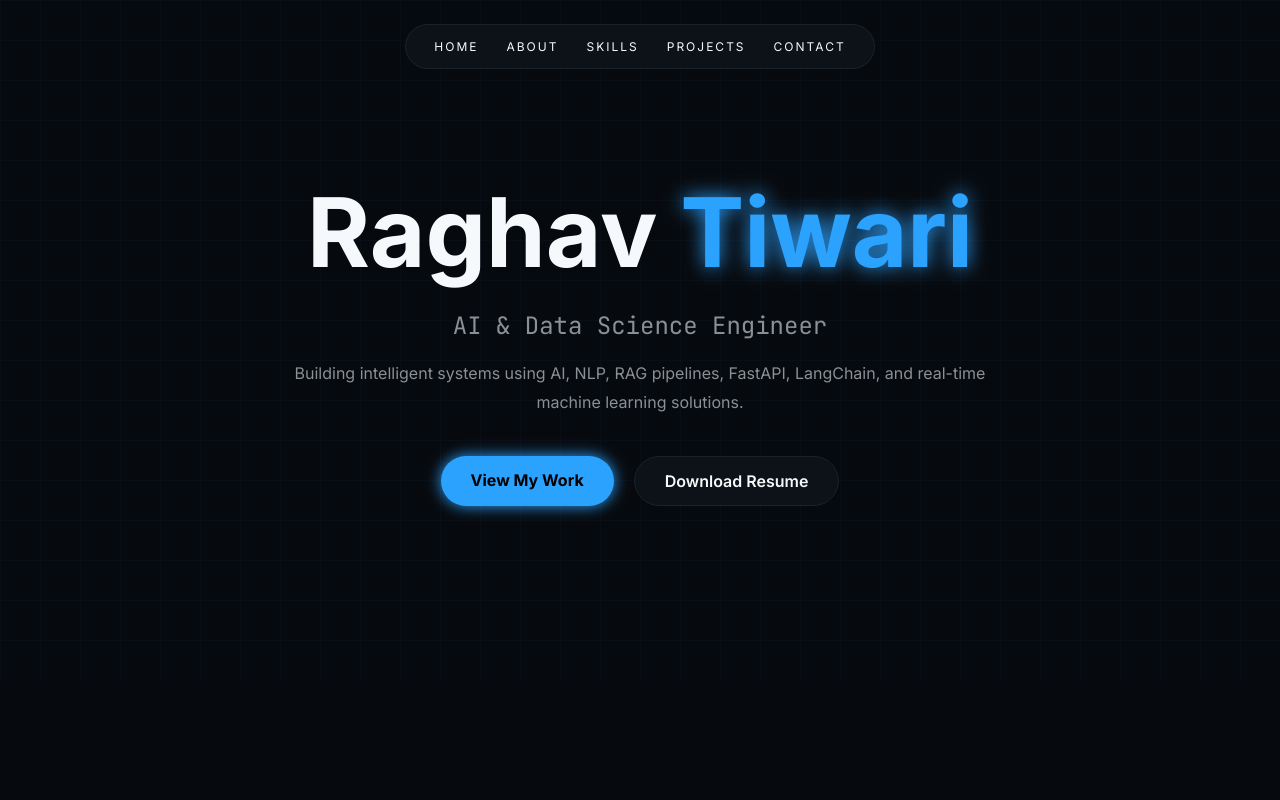
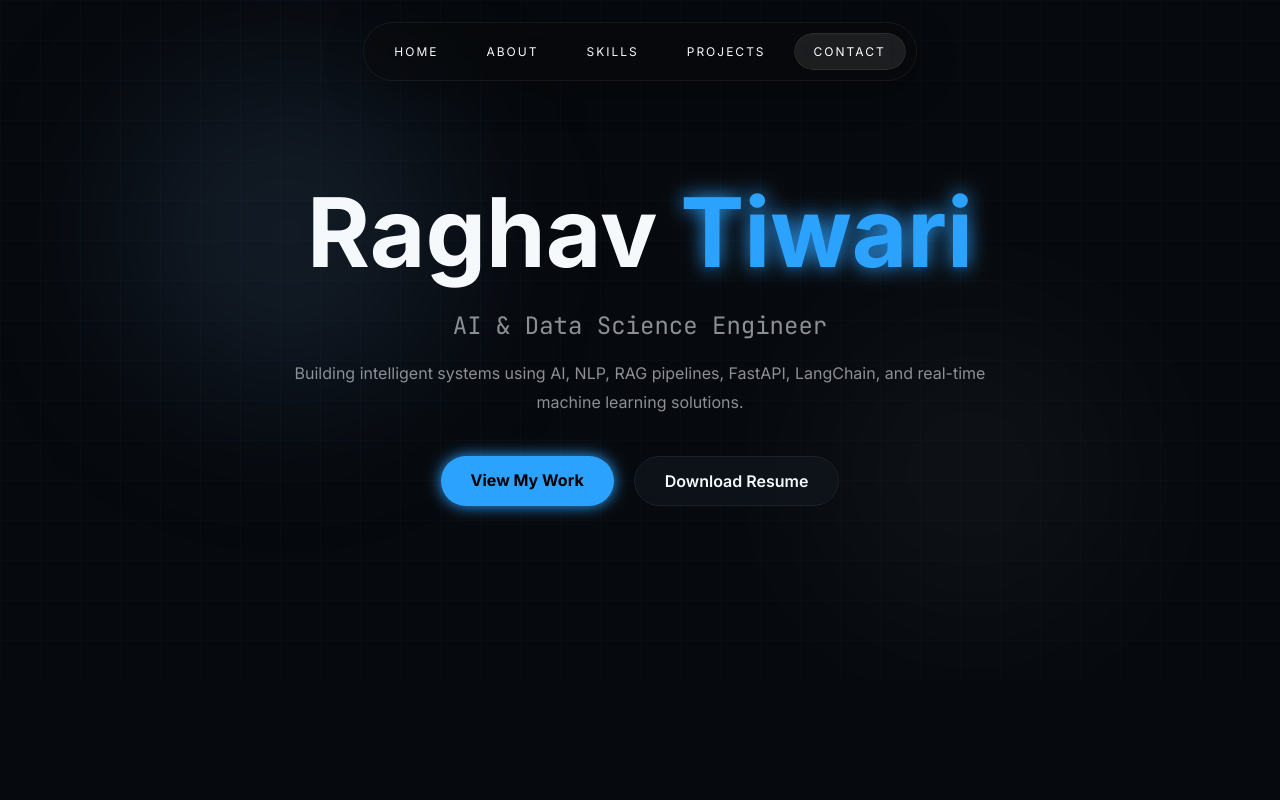
Before and after one commit to Raghav10022005/Raghav-portfolio, a React (Vite) app: page / in a window 1280 px wide. Shown: the top 800 px of the page. Built offline with nearby package versions, Linux system fonts and the light colour scheme.

Commit message:
Enhanced portfolio UI and animations

```diff
--- a/package.json
+++ b/package.json
@@ -11,6 +11,7 @@
   },
   "dependencies": {
     "framer-motion": "^12.40.0",
+    "lenis": "^1.3.23",
     "react": "^19.2.6",
     "react-dom": "^19.2.6"
   },
--- a/src/components/Hero.jsx
+++ b/src/components/Hero.jsx
@@ -11,14 +11,16 @@ const Hero = () => {
         alignItems: "center",
         justifyContent: "center",
         position: "relative",
+        overflow: "hidden",
         textAlign: "center",
       }}
     >
+      {/* Background Grid */}
       <div
         style={{
           position: "absolute",
           inset: 0,
-          opacity: 0.15,
+          opacity: 0.12,
         }}
       >
         <svg width="100%" height="100%">
@@ -42,6 +44,55 @@ const Hero = () => {
         </svg>
       </div>
 
+      {/* Glow Orb 1 */}
+      <motion.div
+        animate={{
+          x: [0, 40, -20, 0],
+          y: [0, -30, 20, 0],
+        }}
+        transition={{
+          duration: 12,
+          repeat: Infinity,
+          ease: "easeInOut",
+        }}
+        style={{
+          position: "absolute",
+          width: "320px",
+          height: "320px",
+          borderRadius: "50%",
+          background:
+            "rgba(120, 180, 255, 0.12)",
+          filter: "blur(90px)",
+          top: "10%",
+          left: "10%",
+        }}
+      />
+
+      {/* Glow Orb 2 */}
+      <motion.div
+        animate={{
+          x: [0, -30, 20, 0],
+          y: [0, 20, -40, 0],
+        }}
+        transition={{
+          duration: 14,
+          repeat: Infinity,
+          ease: "easeInOut",
+        }}
+        style={{
+          position: "absolute",
+          width: "280px",
+          height: "280px",
+          borderRadius: "50%",
+          background:
+            "rgba(255,255,255,0.05)",
+          filter: "blur(100px)",
+          bottom: "10%",
+          right: "12%",
+        }}
+      />
+
+      {/* Hero Content */}
       <motion.div
         initial={{ opacity: 0, y: 30 }}
         animate={{ opacity: 1, y: 0 }}
@@ -85,8 +136,9 @@ const Hero = () => {
             fontSize: "1rem",
           }}
         >
-          Building intelligent systems using AI, NLP, RAG pipelines,
-          FastAPI, LangChain, and real-time machine learning solutions.
+          Building intelligent systems using AI, NLP,
+          RAG pipelines, FastAPI, LangChain, and
+          real-time machine learning solutions.
         </p>
 
         <div
--- a/src/components/Navbar.jsx
+++ b/src/components/Navbar.jsx
@@ -1,36 +1,198 @@
+import { useEffect, useState } from "react";
+import { motion } from "framer-motion";
+
+const sections = [
+  "home",
+  "about",
+  "skills",
+  "projects",
+  "contact",
+];
+
 const Navbar = () => {
+  const [active, setActive] = useState("home");
+  const [scrolled, setScrolled] = useState(false);
+
+  useEffect(() => {
+    const handleScroll = () => {
+      const scrollPosition =
+        window.scrollY + window.innerHeight / 3;
+
+      setScrolled(window.scrollY > 40);
+
+      sections.forEach((section) => {
+        const element = document.getElementById(section);
+
+        if (element) {
+          const offsetTop = element.offsetTop;
+          const height = element.offsetHeight;
+
+          if (
+            scrollPosition >= offsetTop &&
+            scrollPosition < offsetTop + height
+          ) {
+            setActive(section);
+          }
+        }
+      });
+
+      if (
+        window.innerHeight + window.scrollY >=
+        document.body.offsetHeight - 50
+      ) {
+        setActive("contact");
+      }
+    };
+
+    window.addEventListener("scroll", handleScroll);
+
+    return () =>
+      window.removeEventListener("scroll", handleScroll);
+  }, []);
+
   return (
-    <nav
+    <motion.nav
+      animate={{
+        y: scrolled ? -6 : 0,
+        scale: scrolled ? 0.97 : 1,
+        opacity: scrolled ? 0.96 : 1,
+      }}
+      transition={{
+        type: "spring",
+        stiffness: 120,
+        damping: 20,
+      }}
       style={{
         position: "fixed",
-        top: 0,
+        top: scrolled ? "12px" : "22px",
         left: 0,
         right: 0,
         zIndex: 100,
         display: "flex",
         justifyContent: "center",
-        padding: "24px",
+        padding: "0 20px",
+        transition: "all 0.25s ease",
       }}
     >
       <div
         className="glass"
         style={{
-          padding: "14px 28px",
+          display: "flex",
+          gap: "8px",
+
+          padding: scrolled
+            ? "8px"
+            : "10px",
+
           borderRadius: "999px",
-          display: "flex",
-          gap: "28px",
-          textTransform: "uppercase",
-          fontSize: "12px",
-          letterSpacing: "2px",
+
+          backdropFilter: scrolled
+            ? "blur(28px)"
+            : "blur(18px)",
+
+          background: scrolled
+            ? "rgba(10,10,10,0.55)"
+            : "rgba(10,10,10,0.35)",
+
+          border: scrolled
+            ? "1px solid rgba(255,255,255,0.08)"
+            : "1px solid rgba(255,255,255,0.06)",
+
+          boxShadow: scrolled
+            ? "0 12px 40px rgba(0,0,0,0.35)"
+            : "0 8px 40px rgba(0,0,0,0.25)",
+
+          position: "relative",
+
+          transition: "all 0.3s ease",
         }}
       >
-        <a href="#home">Home</a>
-        <a href="#about">About</a>
-        <a href="#skills">Skills</a>
-        <a href="#projects">Projects</a>
-        <a href="#contact">Contact</a>
+        {sections.map((section) => {
+          const isActive = active === section;
+
+          return (
+            <motion.a
+              key={section}
+              href={`#${section}`}
+              whileHover={{
+                scale: 1.03,
+              }}
+              transition={{
+                duration: 0.15,
+              }}
+              style={{
+                position: "relative",
+
+                padding: scrolled
+                  ? "10px 18px"
+                  : "11px 20px",
+
+                borderRadius: "999px",
+
+                textTransform: "uppercase",
+
+                fontSize: "12px",
+
+                letterSpacing: "2px",
+
+                color: isActive
+                  ? "white"
+                  : "var(--fg)",
+
+                transition:
+                  "all 0.25s ease",
+
+                overflow: "hidden",
+
+                cursor: "pointer",
+
+                textDecoration: "none",
+              }}
+            >
+              {isActive && (
+                <motion.div
+                  layoutId="navbar-pill"
+                  transition={{
+                    type: "spring",
+                    stiffness: 120,
+                    damping: 18,
+                  }}
+                  style={{
+                    position: "absolute",
+                    inset: 0,
+
+                    borderRadius: "999px",
+
+                    background:
+                      "rgba(255,255,255,0.09)",
+
+                    border:
+                      "1px solid rgba(255,255,255,0.08)",
+
+                    backdropFilter:
+                      "blur(18px)",
+
+                    boxShadow:
+                      "0 4px 20px rgba(255,255,255,0.03)",
+
+                    zIndex: -1,
+                  }}
+                />
+              )}
+
+              <span
+                style={{
+                  position: "relative",
+                  zIndex: 2,
+                }}
+              >
+                {section}
+              </span>
+            </motion.a>
+          );
+        })}
       </div>
-    </nav>
+    </motion.nav>
   );
 };
 
--- a/src/components/Projects.jsx
+++ b/src/components/Projects.jsx
@@ -20,7 +20,7 @@ const Projects = () => {
               fontSize: "14px",
             }}
           >
-             Projects
+            Projects
           </p>
 
           <h2
@@ -45,7 +45,14 @@ const Projects = () => {
               key={index}
               initial={{ opacity: 0, y: 30 }}
               whileInView={{ opacity: 1, y: 0 }}
-              transition={{ delay: index * 0.15 }}
+              whileHover={{
+                y: -10,
+                scale: 1.02,
+              }}
+              transition={{
+                delay: index * 0.15,
+                duration: 0.1,
+              }}
               viewport={{ once: true }}
               className="glass"
               style={{
@@ -54,6 +61,8 @@ const Projects = () => {
                 display: "flex",
                 flexDirection: "column",
                 justifyContent: "space-between",
+                transition: "all 0.3s ease",
+                border: "1px solid rgba(255,255,255,0.05)",
               }}
             >
               <div>
@@ -137,6 +146,7 @@ const Projects = () => {
                         borderRadius: "999px",
                         fontSize: "12px",
                         color: "var(--muted)",
+                        background: "rgba(255,255,255,0.02)",
                       }}
                     >
                       {tag}
--- a/src/main.jsx
+++ b/src/main.jsx
@@ -2,6 +2,22 @@ import React from "react";
 import ReactDOM from "react-dom/client";
 import App from "./App";
 import "./index.css";
+
+import Lenis from "lenis";
+
+const lenis = new Lenis({
+  duration: 1.2,
+  smoothWheel: true,
+  smoothTouch: false,
+});
+
+function raf(time) {
+  lenis.raf(time);
+
+  requestAnimationFrame(raf);
+}
+
+requestAnimationFrame(raf);
 
 ReactDOM.createRoot(document.getElementById("root")).render(
   <React.StrictMode>
```
Also changed, not shown: 1 other file (tests, documents, lock files or other folders).
